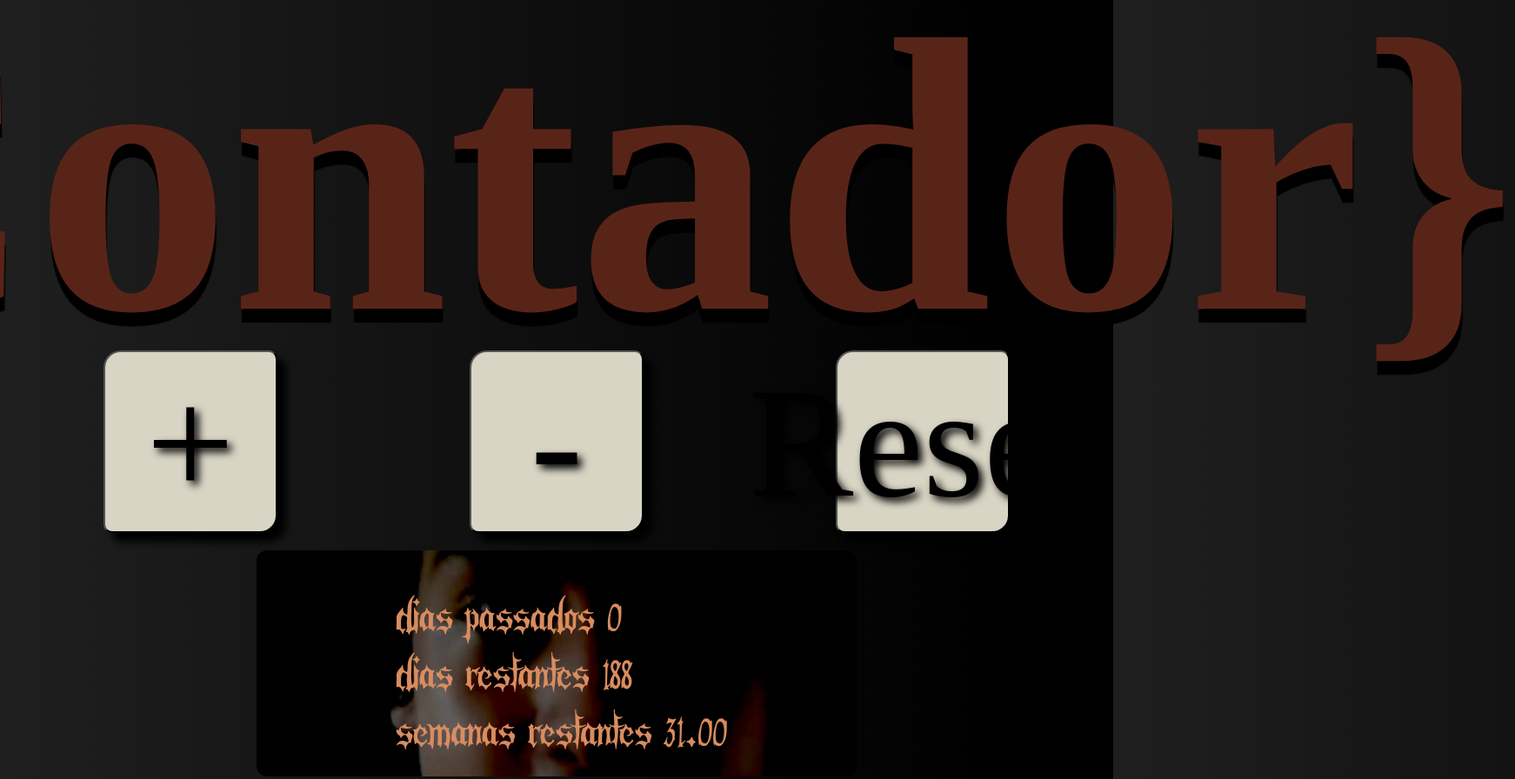
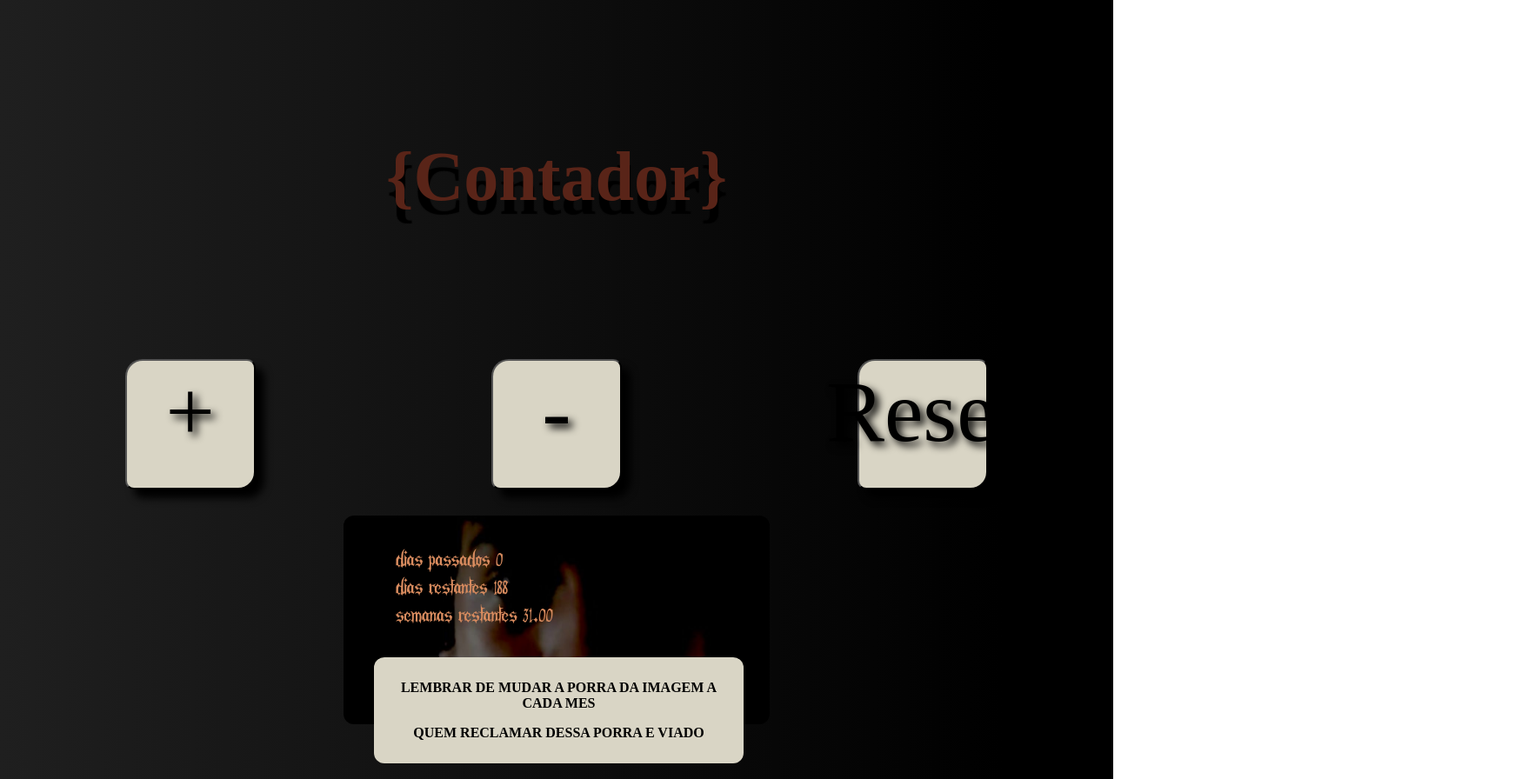
Before and after one commit to sweet389/Contador, a plain HTML site: page index.html in a window 1280 px wide. Shown: the part 5-901 px from the top of the page at 87% size, 1742 px wide, since content can reach past the window. Drawn offline with Linux system fonts and the light colour scheme; a web font is replaced by a local one.

Commit message:
Update style.css

```diff
--- a/style.css
+++ b/style.css
@@ -17,95 +17,97 @@
     font-weight: 900;
 }
 
-body{
+body {
     background-image: linear-gradient(90deg, rgb(31, 31, 31), #000000 90%);
     background-attachment: fixed;
     margin-bottom: 100px;
 }
 
-#SemanasRestantes , #contador, #DiasRestantes{
+#SemanasRestantes, #contador, #DiasRestantes {
     display: inline;
 }
 
-.listadosValor{
+.listadosValor {
     display: flex;
     justify-content: center;
-    padding: 0px 0px;
+    padding: 0px;
 }
 
-
-header{
+header {
     display: flex;
-    width: 750px;
+    width: 100%;
+    max-width: 750px;
     height: 400px;
     justify-content: center;
     flex-direction: column;
-    margin: auto auto auto auto;
+    margin: auto;
 }
 
-header > h1{
+header > h1 {
     display: flex;
     justify-content: center;
     font-family: foda;
-    font-size: 450px;
+    font-size: 80px; /* Reduzido para dispositivos móveis */
     text-shadow: 1px 16px 1px black;
     color: #592418;
 }
 
-.listadosValor > ul > li{
+.listadosValor > ul > li {
     font-family: FodaLerNum;
     color: #D98C5F;
-font-size: 57px;
+    font-size: 27px; /* Ajustado para melhor legibilidade em dispositivos móveis */
     padding: -10px -10px;
 }
 
-.listadosValor > ul{
-        width: 100%; /* Ocupa toda a largura disponível */
+.listadosValor > ul {
+    width: 100%;
 }
 
-.container{
+.container {
     display: flex;
     flex-direction: row;
     justify-content: space-around;
-
+    flex-wrap: wrap; /* Adicionado para ajustar em telas menores */
 }
 
-.botoes{
+.botoes {
     display: flex;
     justify-content: center;
     background-color: rgb(217, 213, 197);
-   width: 200px;
-   height: 210px;
+    width: 150px; /* Ajustado para tamanho em telas menores */
+    height: 150px; /* Ajustado para tamanho em telas menores */
     border-radius: 20px 10px;
     font-family: foda;
-   font-size: 180px;
+    font-size: 100px; /* Reduzido para se ajustar melhor */
     text-shadow: 5px 5px 10px black;
     box-shadow: 10px 10px 10px black;
-
+    margin: 10px;
 }
 
-
-#dias{
+#dias {
     background-image: url(imgs/9.jpg);
     background-size: cover;
     background-position: center;
     background-repeat: no-repeat;
     background-color: grey;
-    width: 450px;
+    width: 90%; /* Ajustado para que ocupe a largura da tela */
+    max-width: 450px;
     height: 200px;
-    padding: 30px 120px;
+    padding: 20px;
     border-radius: 12px;
     margin: 20px auto;
 }
 
-footer{
+footer {
     justify-content: center;
     background-color: rgb(217, 213, 197);
     margin: 15px;
     padding: 10px;
-    width: 450px;
+    width: 90%;
+    max-width: 450px;
     border-radius: 12px;
     font-family: 'Times New Roman', Times, serif;
+    text-align: center;
 }
 
 /* Responsividade */
```
Lines whose indentation alone changed are shown as unchanged.
